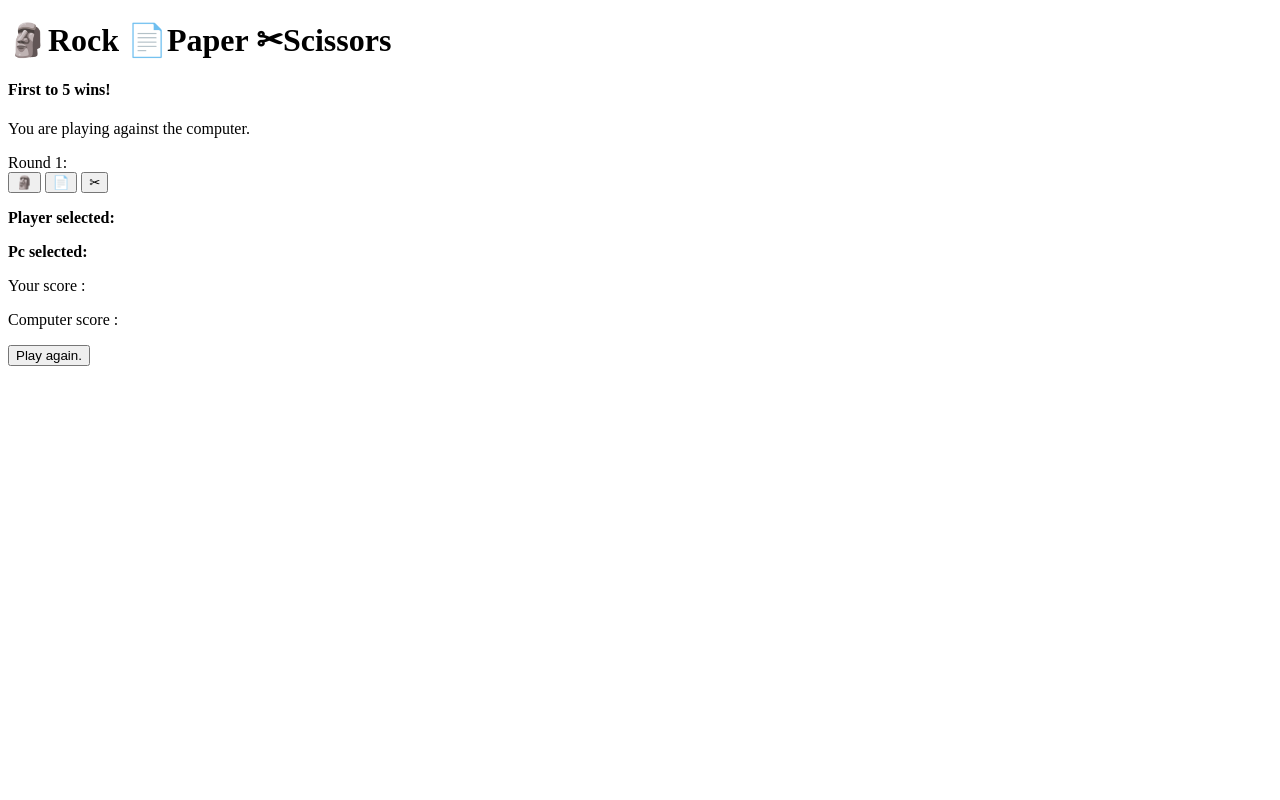
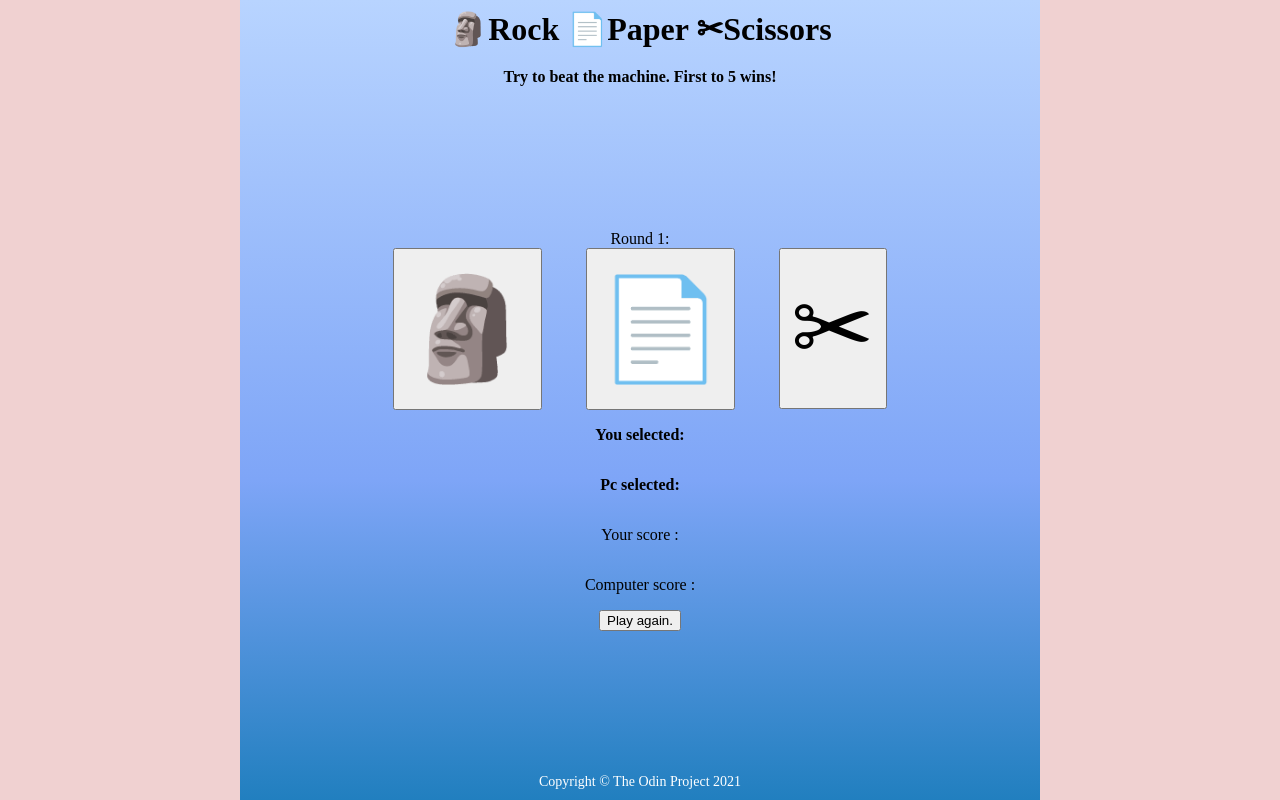
Before and after one commit to kgdepot/rock-paper-scissors, a plain HTML site: page index.html in a window 1280 px wide. Drawn offline with Linux system fonts and the light colour scheme.

Commit message:
Add background, style

```diff
--- a/index.html
+++ b/index.html
@@ -12,22 +12,21 @@
 
 <body>
     <header>
-        <h1>
+        <h1 class="h1Header">
             <span>🗿Rock</span>
             <span>📄Paper</span>
             <span>✂Scissors</span>
         </h1>
-        <h4>First to 5 wins!</h4>
+        <h4>Try to beat the machine. First to 5 wins!</h4>
     </header>
     <main>
-        <p>You are playing against the computer.</p>
         <div>Round <span class="roundCount">1</span>:</div>
         <div class="gameButtons">
             <button class="rock">🗿</button>
             <button class="paper">📄</button>
             <button class="scissors">✂</button>
         </div>
-        <p><strong>Player selected: </strong> <span class="playerSelection"> </span></p>
+        <p><strong>You selected: </strong> <span class="playerSelection"> </span></p>
         <p><strong>Pc selected: </strong> <span class="pcSelection"> </span></p>
         <div class="displayChoices"></div>
         <p>Your score : <span class="userScore"></span></p>
@@ -35,9 +34,9 @@
         <div class="score"></div>
         <div class="winner"></div>
         <button onClick="window.location.reload();">Play again.</button>
-
     </main>
     <footer>
+        Copyright © The Odin Project 2021
     </footer>
 
 </body>
--- a/rock-paper-scissors.js
+++ b/rock-paper-scissors.js
@@ -49,7 +49,7 @@ function showSelectionAndScore() {
         const userScore = document.querySelector('.userScore');
         userScore.textContent = +userScore.textContent + 1;
         if (userScore.textContent == 5) {
-            showWinner.style.cssText = 'color: blue; background: white';
+            showWinner.style.cssText = 'font-weight:bold';
             //disable event listeners on buttons
             gameBtns.forEach(btn => btn.removeEventListener('click', showSelectionAndScore));
         }
@@ -58,7 +58,7 @@ function showSelectionAndScore() {
         const pcScore = document.querySelector('.pcScore');
         pcScore.textContent = +pcScore.textContent + 1;
         if (pcScore.textContent == 5)  {
-            showWinner.style.cssText = 'color: blue; background: white';
+            showWinner.style.cssText = 'font-weight:bold';
             gameBtns.forEach(btn => btn.removeEventListener('click', showSelectionAndScore));
         }
     }
--- a/style.css
+++ b/style.css
@@ -0,0 +1,39 @@
+
+
+html { background-color: rgb(240, 209, 209); }
+body {
+    min-height: 100vh;
+    max-width: 800px;
+    margin: 0 auto;
+
+    background: #B8D4FF;
+    background: -moz-linear-gradient(top, #B8D4FF 0%, #7EA5F7 60%, #217FBF 100%);
+    background: -webkit-linear-gradient(top, #B8D4FF 0%, #7EA5F7 60%, #217FBF 100%);
+    background: linear-gradient(to bottom, #B8D4FF 0%, #7EA5F7 60%, #217FBF 100%);
+    display: flex;
+    justify-content: space-between;
+    flex-direction: column;
+}
+header > *  {
+    padding: 10px 0;
+    margin: 0;
+    text-align: center;
+}
+main {
+    display: flex;
+    flex-direction: column;
+    align-items: center;
+}
+.gameButtons > button {
+    padding: 20px 10px;
+    margin: auto 20px;
+    font-size: 100px;
+}
+
+
+footer {
+    padding: 10px 0;
+    color: white;
+    text-align: center;
+    font-size: 14px;
+}
```
